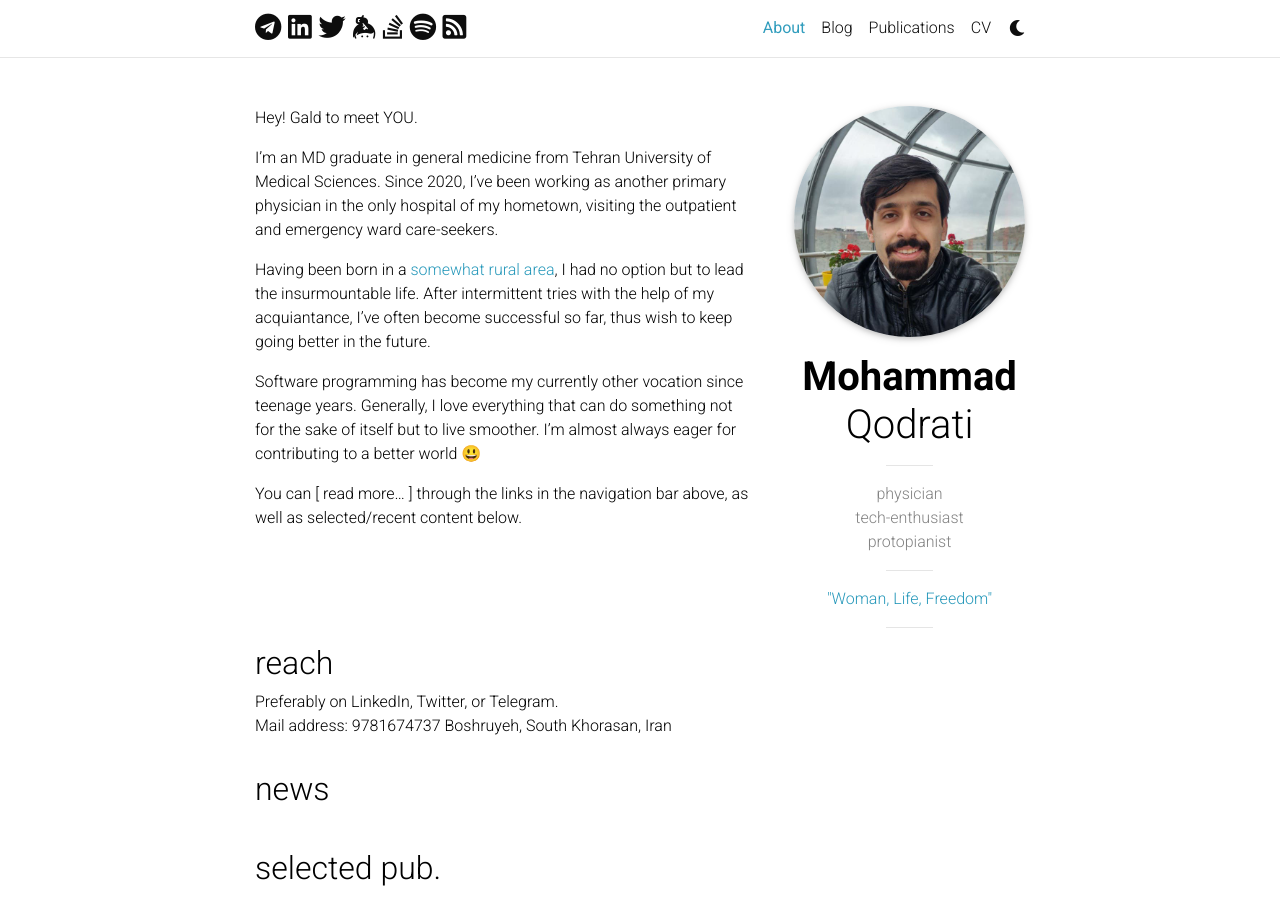
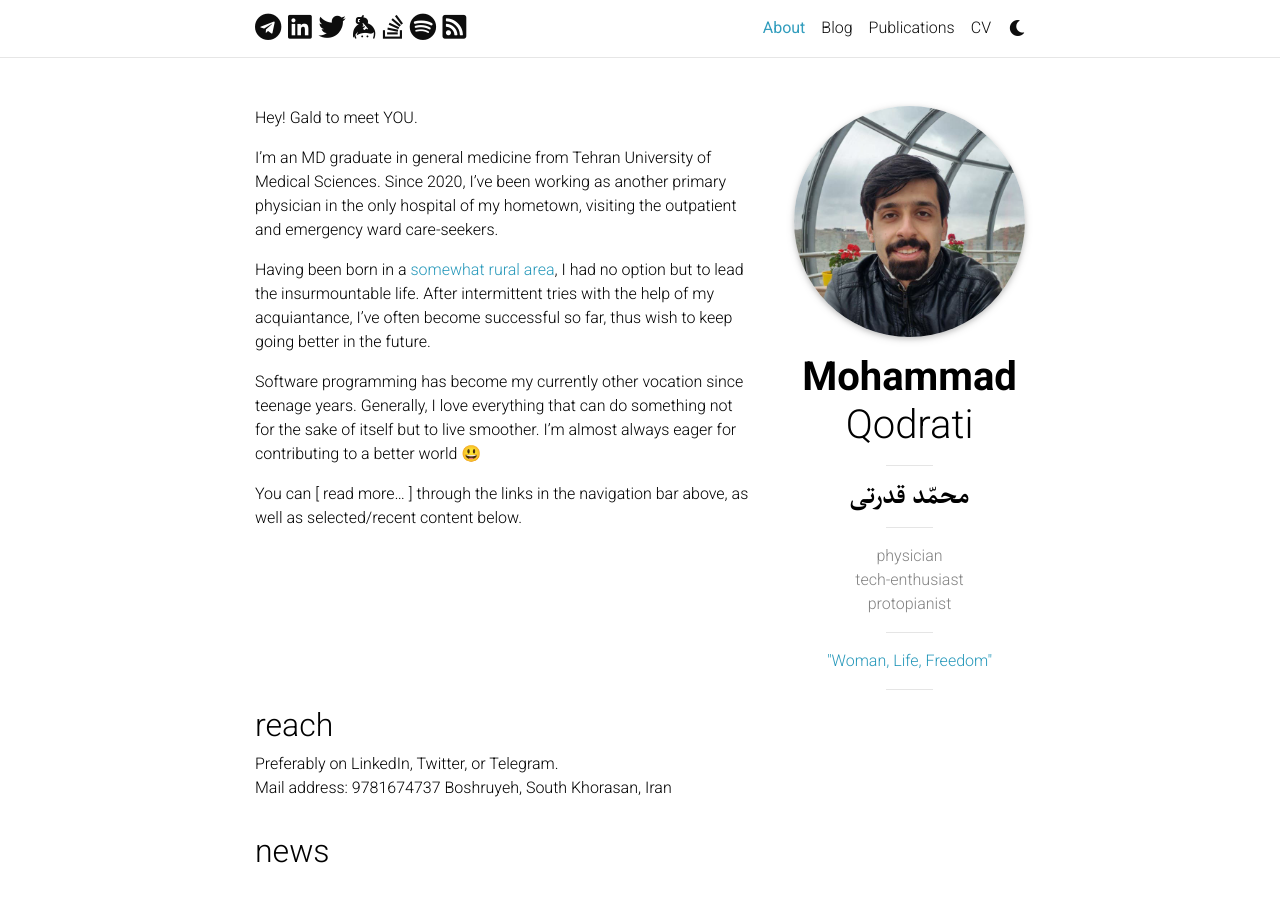
Before and after one commit to qomhmd/qomhmd.github.io, a Jekyll site: the page built from _pages/about.md, in a window 1280 px wide and 1280 px high, cut to the strip 0-899 px from the top of the window. Built offline with Jekyll 4.4.1, drawn with Linux system fonts in a browser that asks for light colours; comment, search, counter and statistics services are not loaded; a style sheet for code colours, icons or effects is not loaded.

Commit message:
Add localized name

```diff
--- a/_config.yml
+++ b/_config.yml
@@ -6,6 +6,10 @@ title: blank # the website title (if blank, full name will be used instead)
 first_name: Mohammad
 middle_name:
 last_name: Qodrati
+locale:
+  first_name: محمّد
+  middle_name:
+  last_name: قدرتی
 email:
 description: > # the ">" symbol means to ignore newlines until "footer_text:"
   The personal website and portfolio of a tech-enthusiast, general physician who is interested in and familiar to programming
--- a/_layouts/about.html
+++ b/_layouts/about.html
@@ -28,6 +28,10 @@ layout: default
               <h1 class="post-title text-center">
                 <span class="font-weight-bold">{{ site.first_name }}</span> {{ site.middle_name }} {{ site.last_name }}
               </h1>
+              <hr width="20%">
+              <h2 class="text-center" style="font-family: parastoo_web, 'Roboto', sans-serif; font-size: 1.5rem">
+                <span class="font-weight-bold">{{ site.locale.first_name }}</span> {{ site.locale.middle_name }} {{ site.locale.last_name }}
+              </h2>
               <hr width="20%">
               <p class="desc text-center">{{ page.subtitle }}</p>
               <hr width="20%">
```
